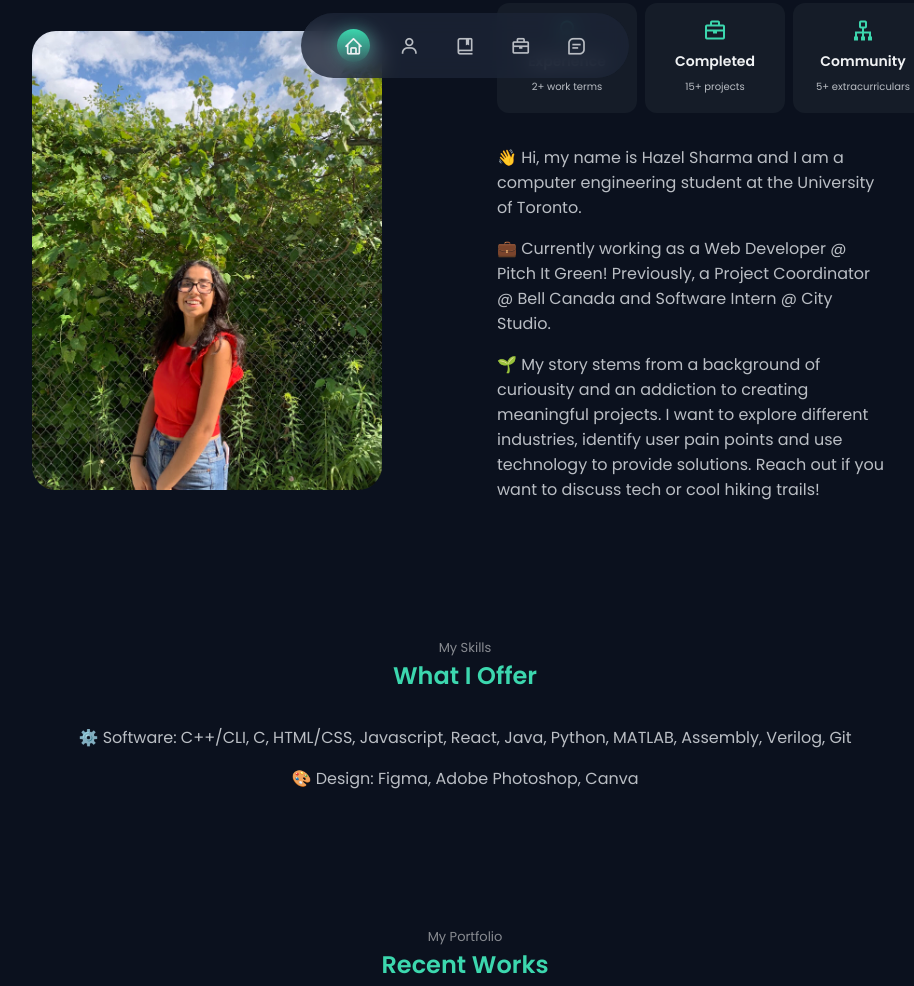
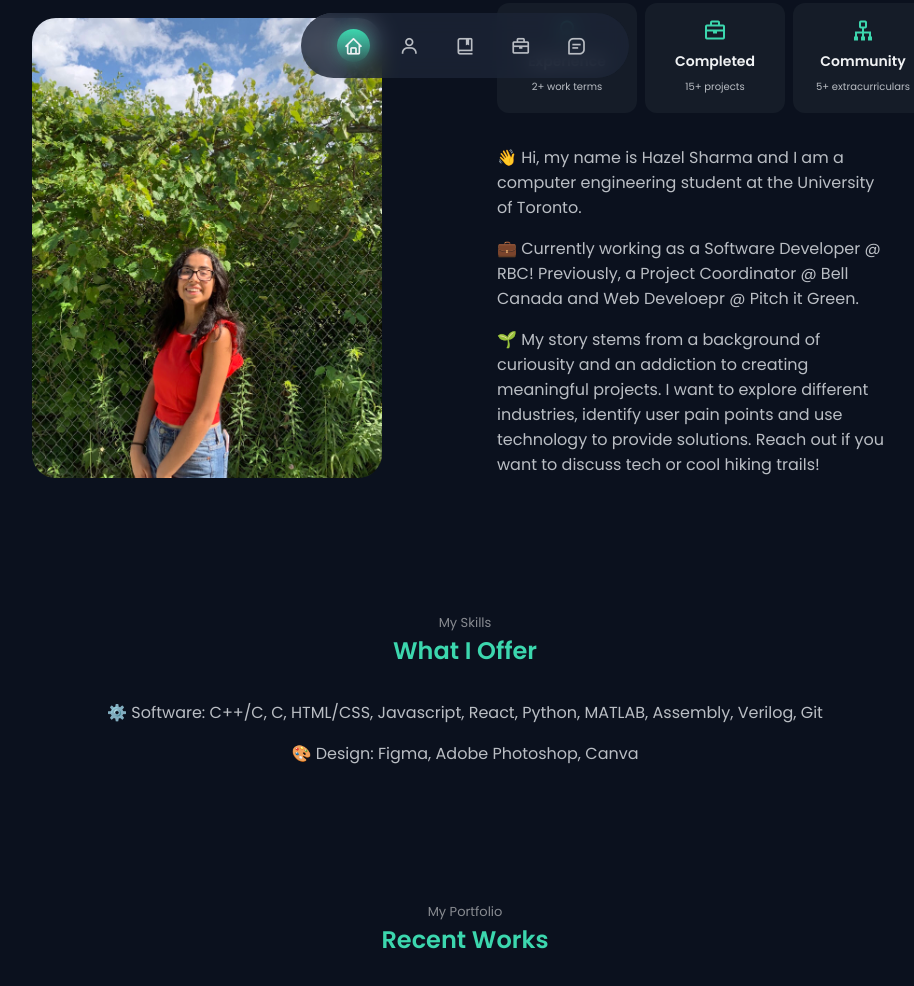
Before and after one commit to HazelSharma/HazelSharma.github.io, a plain HTML site: page index.html in a window 1280 px wide. Shown: the part 706-1692 px from the top of the page, without its empty margins (175-1089 px from the left). Drawn offline with nearby package versions, Linux system fonts and the light colour scheme.

Commit message:
Update index.html

```diff
--- a/index.html
+++ b/index.html
@@ -133,8 +133,8 @@
                         </p>
 
                         <p class="about_description">
-                            💼 Currently working as a Web Developer @ Pitch It Green!  Previously, a
-                            Project Coordinator @ Bell Canada and Software Intern @ City Studio.
+                            💼 Currently working as a Software Developer @ RBC!  Previously, a
+                            Project Coordinator @ Bell Canada and Web Develoepr @ Pitch it Green.
                         </p>
 
                         <p class="about_description">
@@ -154,7 +154,7 @@
                 <div class="about_container container">
                     <div class="about_data skillGroup">
                         <p class="about_description skillC">
-                            ⚙️ Software: C++/CLI, C, HTML/CSS, Javascript, React, Java, Python, MATLAB, Assembly, Verilog, Git
+                            ⚙️ Software: C++/C, C, HTML/CSS, Javascript, React, Python, MATLAB, Assembly, Verilog, Git
                         </p>
 
                         <p class="about_description skillC">
```
